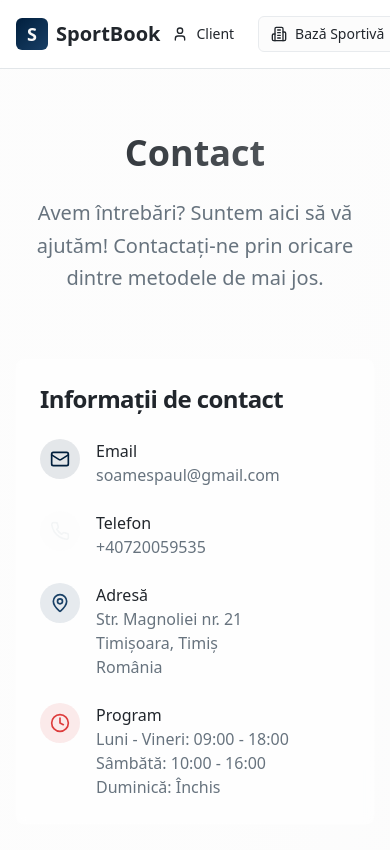
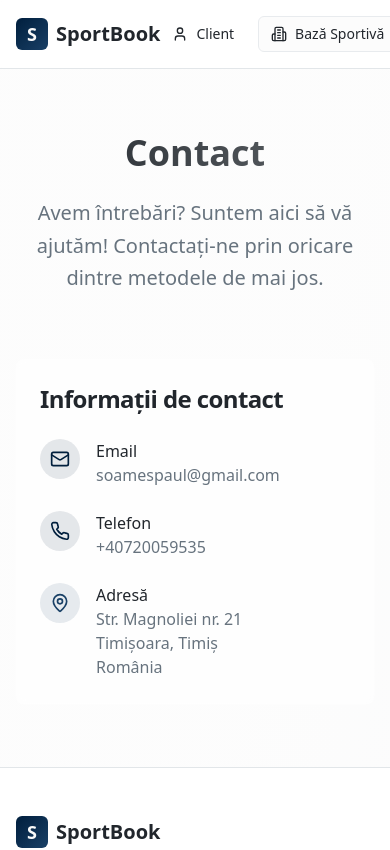
Before and after one commit to marcossoames/rezervaarena, a React (Vite) app: page /contact in a window 390 px wide. Shown: the top 850 px of the page. Built offline with nearby package versions, Linux system fonts and the light colour scheme.

Commit message:
Fix phone icon visibility
The phone icon on the contact page is not visible. This commit addresses the issue by adjusting the styling of the phone icon to ensure it is displayed correctly.

```diff
--- a/src/pages/ContactPage.tsx
+++ b/src/pages/ContactPage.tsx
@@ -61,8 +61,8 @@ const ContactPage = () => {
                 </div>
 
                 <div className="flex items-start gap-4">
-                  <div className="w-10 h-10 bg-secondary/10 rounded-full flex items-center justify-center flex-shrink-0">
-                    <Phone className="w-5 h-5 text-secondary" />
+                  <div className="w-10 h-10 bg-primary/10 rounded-full flex items-center justify-center flex-shrink-0">
+                    <Phone className="w-5 h-5 text-primary" />
                   </div>
                   <div>
                     <h3 className="font-medium">Telefon</h3>
@@ -90,20 +90,6 @@ const ContactPage = () => {
                     </a>
                   </div>
                 </div>
-
-                <div className="flex items-start gap-4">
-                  <div className="w-10 h-10 bg-destructive/10 rounded-full flex items-center justify-center flex-shrink-0">
-                    <Clock className="w-5 h-5 text-destructive" />
-                  </div>
-                  <div>
-                    <h3 className="font-medium">Program</h3>
-                    <p className="text-muted-foreground">
-                      Luni - Vineri: 09:00 - 18:00<br />
-                      Sâmbătă: 10:00 - 16:00<br />
-                      Duminică: Închis
-                    </p>
-                  </div>
-                </div>
               </CardContent>
             </Card>
 
```
